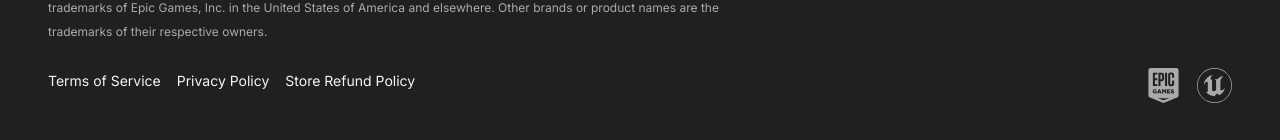
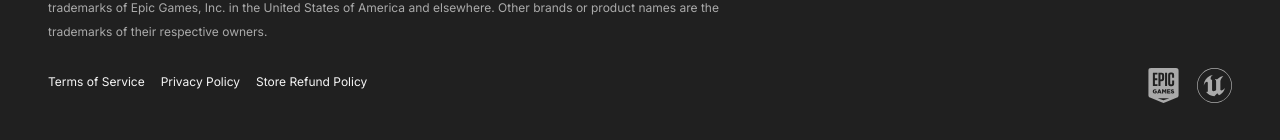
Before and after one commit to matiasdiezcanseco/epicgames-store-clone, a Next.js app: page / in a window 1280 px wide. Shown: the part 3599-3739 px from the top of the page. Built offline with nearby package versions, Linux system fonts and the light colour scheme.

Commit message:
Refactor footer component and add social media links

```diff
--- a/src/components/footer.tsx
+++ b/src/components/footer.tsx
@@ -1,3 +1,5 @@
+'use client'
+
 import { ChevronUp } from 'lucide-react'
 import Link from 'next/link'
 import { FaFacebook, FaTwitter, FaYoutube } from 'react-icons/fa'
@@ -6,25 +8,38 @@ import { SiEpicgames, SiUnrealengine } from 'react-icons/si'
 import { Button } from './ui/button'
 import Divider from './ui/divider'
 
-export const Footer = async () => {
+export const Footer = () => {
+    const scrollToTop = () => {
+        window.scrollTo({
+            top: 0,
+            behavior: 'smooth',
+        })
+    }
+
     return (
         <div className="flex flex-col gap-6 bg-background-tertiary px-6 py-10 md:px-12">
             <div className="flex justify-between">
                 <div className="flex gap-2">
+                    <Link href="">
                         <FaFacebook
                             size={30}
                             className="text-text-secondary transition-all duration-500 hover:text-sky-500"
                         />
+                    </Link>
+                    <Link href="">
                         <FaTwitter
                             size={30}
                             className="text-text-secondary transition-all duration-500 hover:text-sky-500"
                         />
+                    </Link>
+                    <Link href="">
                         <FaYoutube
                             size={30}
                             className="text-text-secondary transition-all duration-500 hover:text-sky-500"
                         />
+                    </Link>
                 </div>
-                <Button variant="transparent" className="p-2">
+                <Button variant="transparent" className="p-2" onClick={scrollToTop}>
                     <ChevronUp size={20} className="text-text-secondary" />
                 </Button>
             </div>
@@ -150,7 +165,7 @@ export const Footer = async () => {
                 <ul className="flex flex-col gap-4 md:flex-row">
                     <li>
                         <Link
-                            className="text-sm text-text-primary transition-all duration-500 hover:text-sky-500"
+                            className="text-xs text-text-primary transition-all duration-500 hover:text-sky-500"
                             href=""
                         >
                             Terms of Service
@@ -158,7 +173,7 @@ export const Footer = async () => {
                     </li>
                     <li>
                         <Link
-                            className="text-sm text-text-primary transition-all duration-500 hover:text-sky-500"
+                            className="text-xs text-text-primary transition-all duration-500 hover:text-sky-500"
                             href=""
                         >
                             Privacy Policy
@@ -166,7 +181,7 @@ export const Footer = async () => {
                     </li>
                     <li>
                         <Link
-                            className="text-sm text-text-primary transition-all duration-500 hover:text-sky-500"
+                            className="text-xs text-text-primary transition-all duration-500 hover:text-sky-500"
                             href=""
                         >
                             Store Refund Policy
```
Lines whose indentation alone changed are shown as unchanged.
